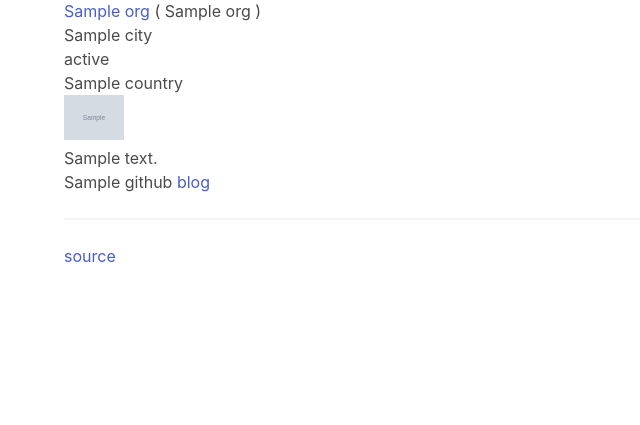
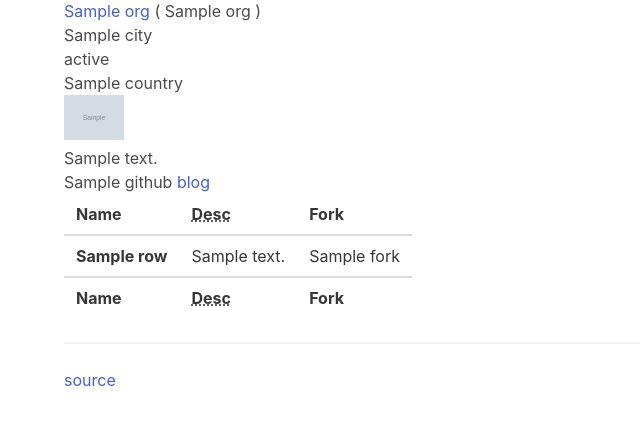
Before and after one commit to OSDC-Code-Maven/open-source-by-organizations, a Flask app: template templates/git-organization.html in a window 1280 px wide. Shown: the part 161-586 px from the top of the page, without its empty margins (0-640 px from the left). Run offline with Flask 2, Linux system fonts and the light colour scheme; the template is opened without the code that fills it: most values are stand-ins (such as "Sample title", 1, 10 or a date in 2020); grey boxes marked "Sample" are stand-in pictures; some libraries are stand-ins or nearby versions.

Commit message:
display data about the repositories

```diff
--- a/templates/git-organization.html
+++ b/templates/git-organization.html
@@ -38,4 +38,31 @@
     {% endif %}
 </ul>
 
+<table class="table">
+  <thead>
+    <tr>
+      <th>Name</th>
+      <th><abbr title="Description">Desc</abbr></th>
+      <th>Fork</th>
+    </tr>
+  </thead>
+  <tfoot>
+    <tr>
+      <th>Name</th>
+      <th><abbr title="Description">Desc</abbr></th>
+      <th>Fork</th>
+    </tr>
+  </tfoot>
+  <tbody>
+    {% for row in org.github.repos %}
+    <tr>
+      <th>{{ row.name }}</th>
+      <td>{{ row.desciption }}</td>
+      <td>{{ row.fork }}</td>
+    </tr>
+    {% endfor %}
+  </tbody>
+</table>
+</table>
+
 {% include 'incl/footer.html' %}
```
